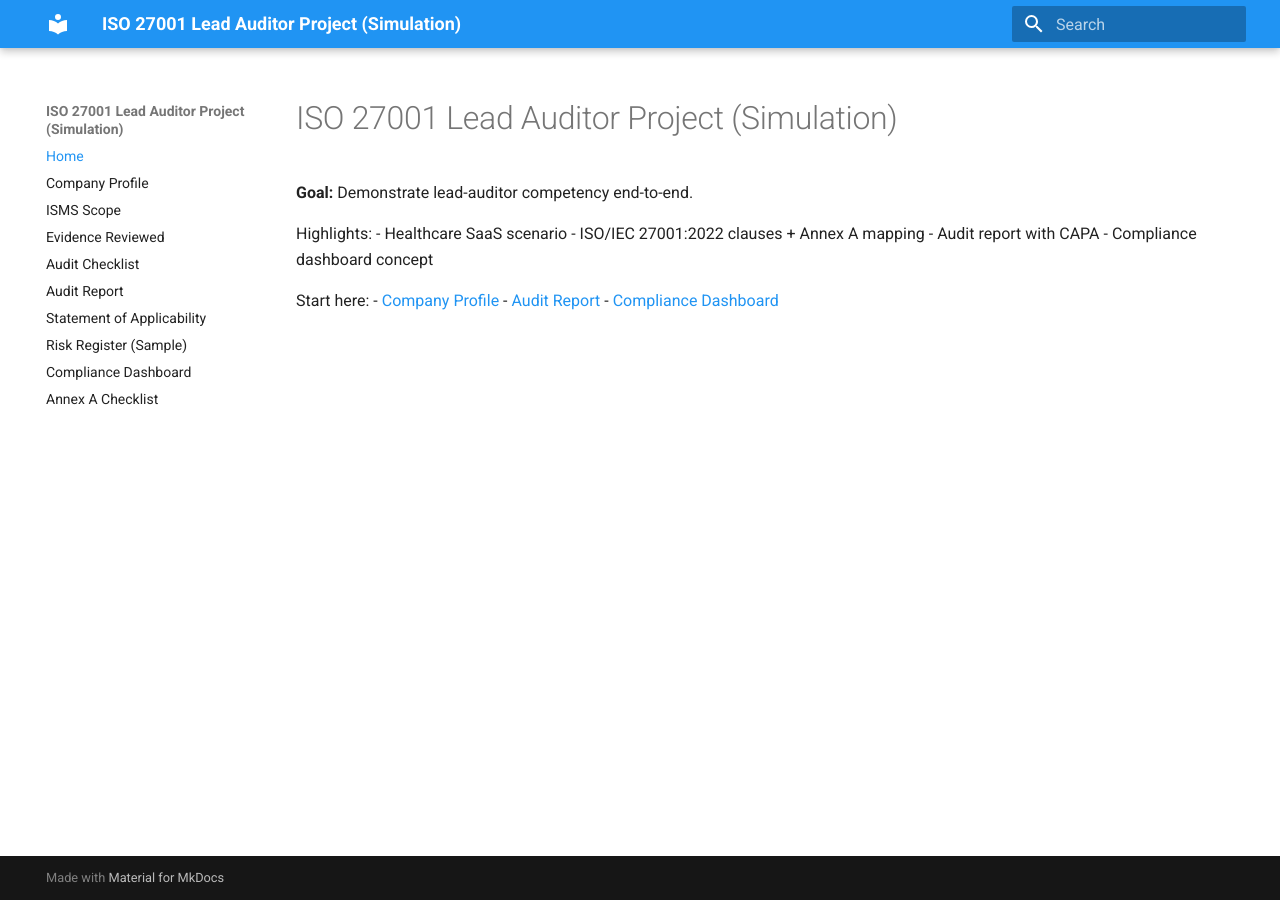
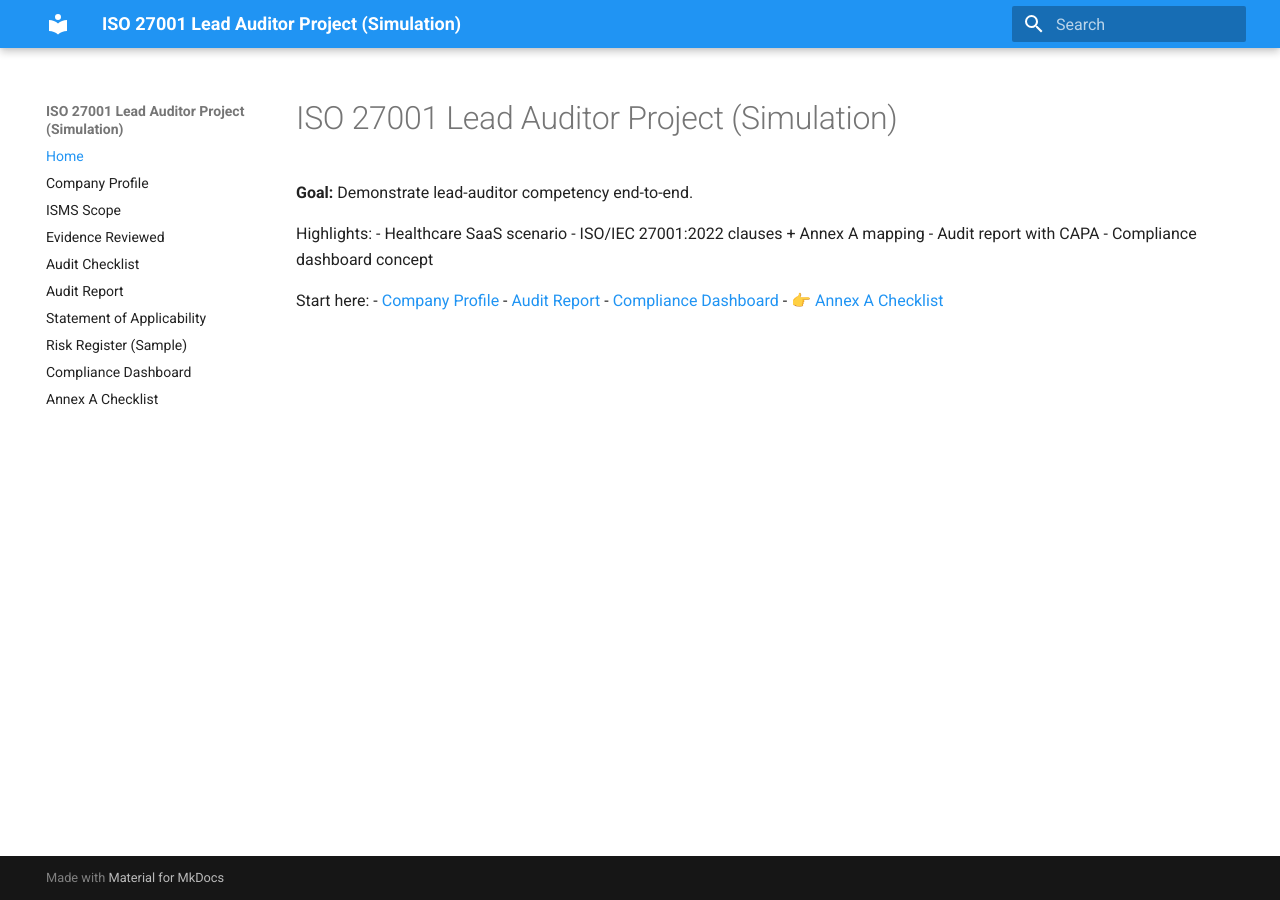
Before and after one commit to RightChoiceJayden/iso27001-lead-auditor-project, an MkDocs documentation site: the page built from docs/index.md, in a window 1280 px wide. Built offline with MkDocs 1.6.1 and Material for MkDocs 9.7.7, drawn with Linux system fonts in a browser that asks for light colours.

Commit message:
Link Annex A from homepage

```diff
--- a/docs/index.md
+++ b/docs/index.md
@@ -12,3 +12,4 @@ Start here:
 - [Company Profile](01-company-profile.md)
 - [Audit Report](05-audit-report.md)
 - [Compliance Dashboard](08-compliance-dashboard.md)
+- 👉 [Annex A Checklist](09-annex-a-checklist.md)
```
